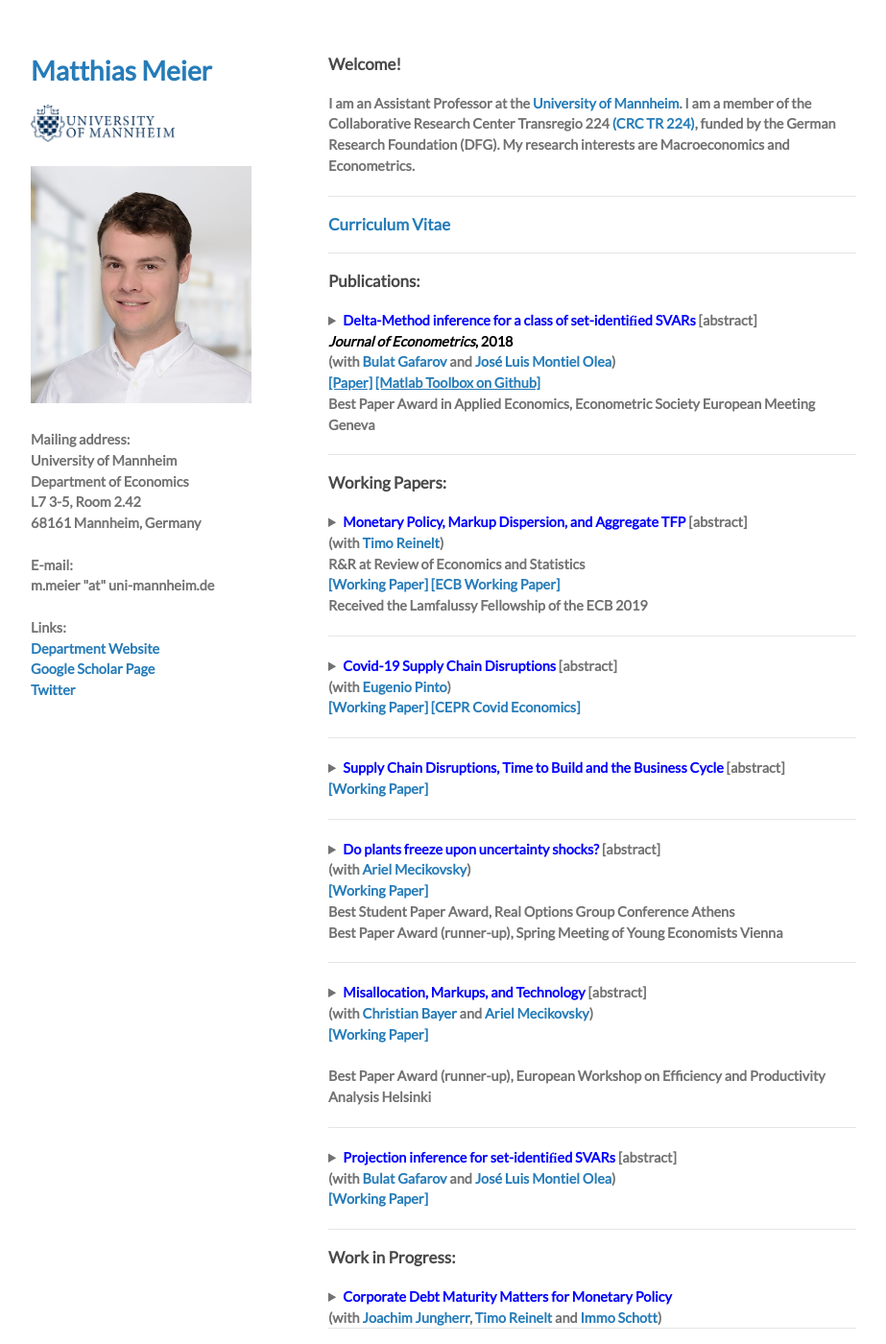
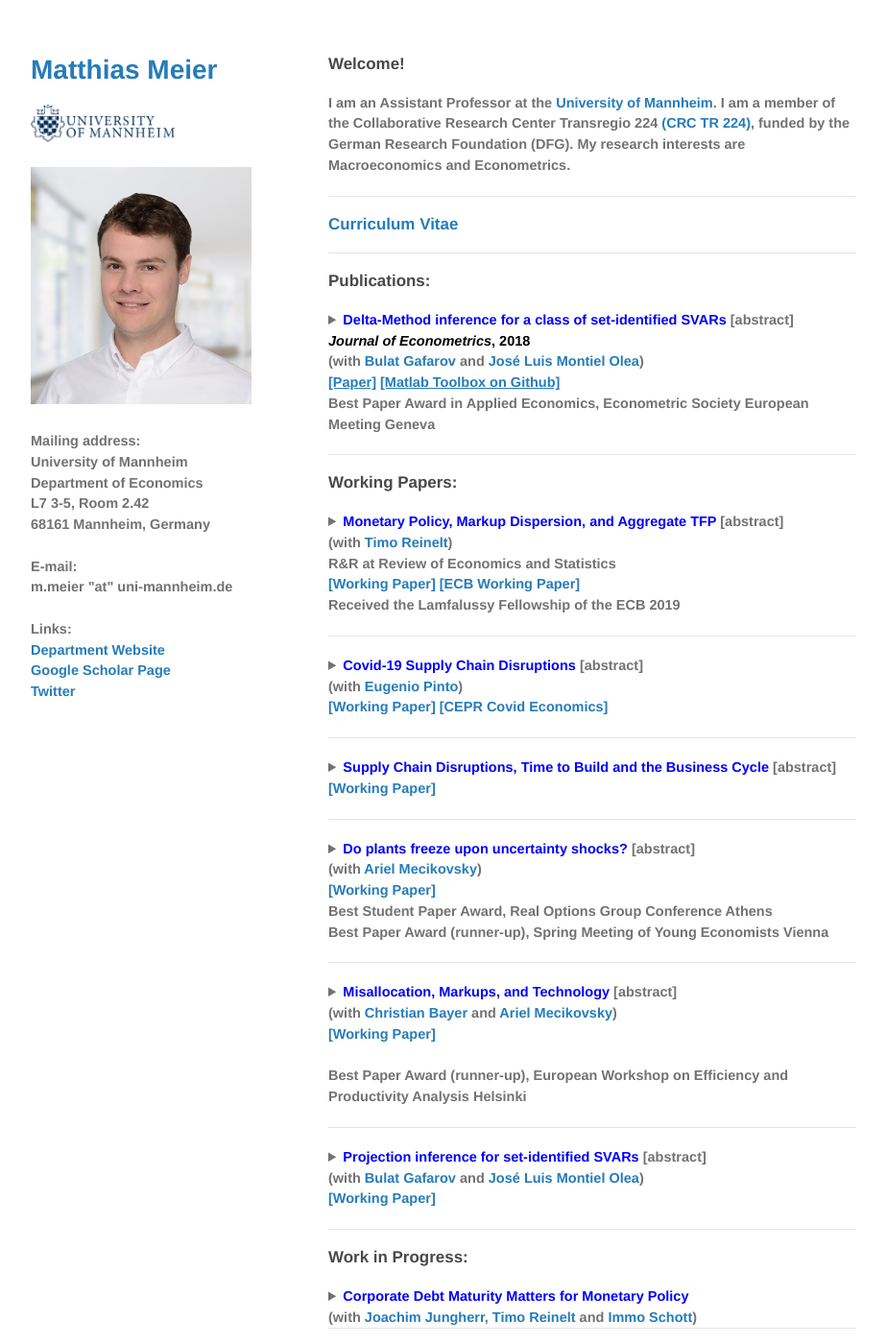
Before and after one commit to matthias-meier-econ/matthias-meier-econ.github.io, a Jekyll site: the page built from README.md, in a window 1280 px wide and 1400 px high. Shown: the whole window at 96% size, without its empty margins (178-1101 px from the left). Built offline with Jekyll 4.4.1, drawn with Linux system fonts in a browser that asks for light colours; our own code applies the rules of GitHub Pages for plain Markdown files; a script that is not in the unit is left out; the repository's description, which GitHub fills in, is left out.

```diff
--- a/_layouts/default.html
+++ b/_layouts/default.html
@@ -6,9 +6,6 @@
     <meta name="viewport" content="width=device-width, initial-scale=1">
 
 {% seo %}
-	<!--Add font from external source: -->
-	<link rel="preconnect" href="https://fonts.gstatic.com">
-	<link href="https://fonts.googleapis.com/css2?family=Lato&display=swap" rel="stylesheet">
 
     <link rel="stylesheet" href="https://matthias-meier-econ.github.io/css/custom_style.css">
     <!--link rel="stylesheet" href="{{ "/assets/css/style.css?v=" | append: site.github.build_revision | relative_url }}">
--- a/css/custom_style.css
+++ b/css/custom_style.css
@@ -218,7 +218,7 @@
 body {
  background-color:#fff;
  padding:50px;
- font:14.5px/1.5  "Lato", "Palatino Linotype", "Helvetica Neue", Helvetica, Arial, sans-serif; /* deleted "Noto Sans"; 14 instead of 20*/
+ font:14.5px/1.5  "Helvetica Neue", Helvetica, Arial, sans-serif; /* deleted "Noto Sans"; 14 instead of 20*/
  color:#727272;
  font-weight:600 /*400*/
 }
```
